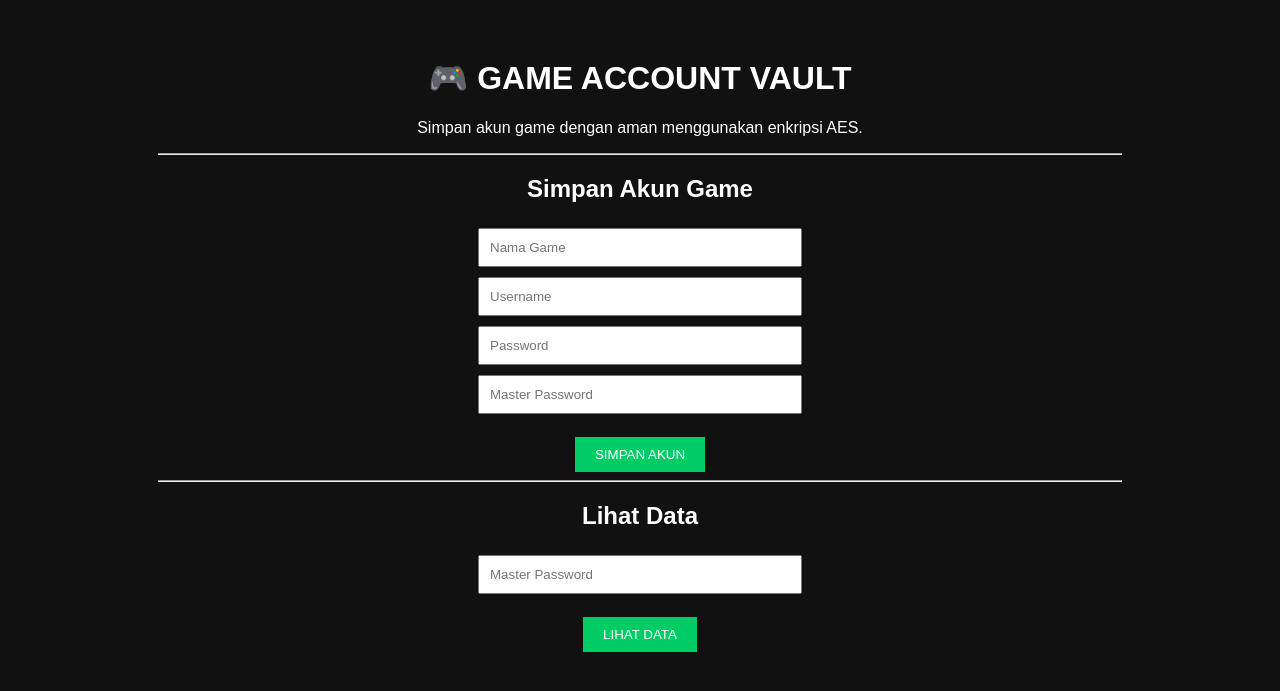
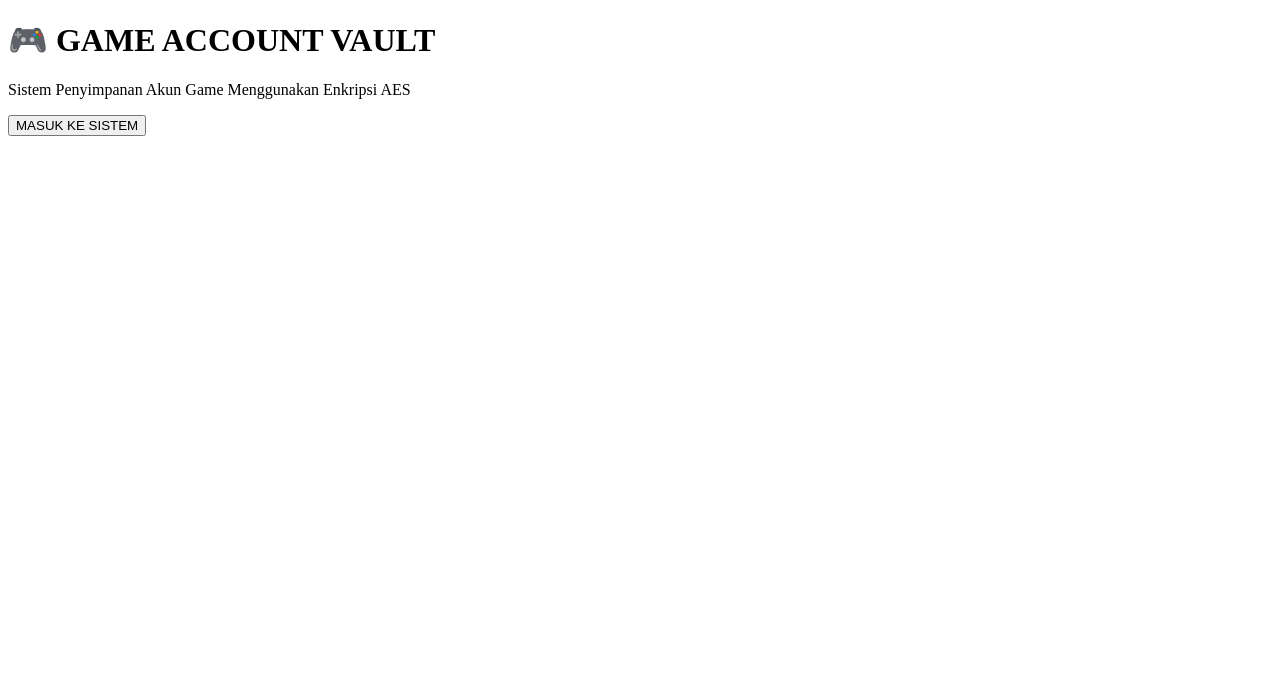
Before and after one commit to achdikrullah21-hash/UAS-kriptografi, a Flask app: page / in a window 1280 px wide. Shown: the top 691 px of the page. Run offline with Flask 3, Linux system fonts and the light colour scheme.

Commit message:
Update index.html

```diff
--- a/templates/index.html
+++ b/templates/index.html
@@ -1,163 +1,20 @@
 <!DOCTYPE html>
 <html>
 <head>
-<meta charset="UTF-8">
 <title>Game Account Vault</title>
-
-<style>
-
-body{
-    font-family: Arial;
-    background:#111;
-    color:white;
-    text-align:center;
-    padding:30px;
-}
-
-.container{
-    width:80%;
-    margin:auto;
-}
-
-input{
-    width:300px;
-    padding:10px;
-    margin:5px;
-}
-
-button{
-    padding:10px 20px;
-    background:#00cc66;
-    color:white;
-    border:none;
-    cursor:pointer;
-}
-
-table{
-    margin:auto;
-    margin-top:20px;
-    border-collapse:collapse;
-}
-
-table, th, td{
-    border:1px solid white;
-    padding:10px;
-}
-
-</style>
-
 </head>
 <body>
-
-<div class="container">
 
 <h1>🎮 GAME ACCOUNT VAULT</h1>
 
 <p>
-Simpan akun game dengan aman menggunakan
-enkripsi AES.
+Sistem Penyimpanan Akun Game
+Menggunakan Enkripsi AES
 </p>
 
-<hr>
-
-<h2>Simpan Akun Game</h2>
-
-<form method="POST">
-
-<input type="hidden"
-name="aksi"
-value="simpan">
-
-<input
-type="text"
-name="game"
-placeholder="Nama Game"
-required>
-
-<br>
-
-<input
-type="text"
-name="username"
-placeholder="Username"
-required>
-
-<br>
-
-<input
-type="password"
-name="password"
-placeholder="Password"
-required>
-
-<br>
-
-<input
-type="password"
-name="master"
-placeholder="Master Password"
-required>
-
-<br><br>
-
-<button type="submit">
-SIMPAN AKUN
-</button>
-
-</form>
-
-<hr>
-
-<h2>Lihat Data</h2>
-
-<form method="POST">
-
-<input
-type="hidden"
-name="aksi"
-value="lihat">
-
-<input
-type="password"
-name="master"
-placeholder="Master Password"
-required>
-
-<br><br>
-
-<button type="submit">
-LIHAT DATA
-</button>
-
-</form>
-
-{% if hasil %}
-
-<h2>Data Akun</h2>
-
-<table>
-
-<tr>
-<th>Game</th>
-<th>Username</th>
-<th>Password</th>
-</tr>
-
-{% for item in hasil %}
-
-<tr>
-<td>{{ item.game }}</td>
-<td>{{ item.username }}</td>
-<td>{{ item.password }}</td>
-</tr>
-
-{% endfor %}
-
-</table>
-
-{% endif %}
-
-</div>
+<a href="/login">
+<button>MASUK KE SISTEM</button>
+</a>
 
 </body>
 </html>
```
